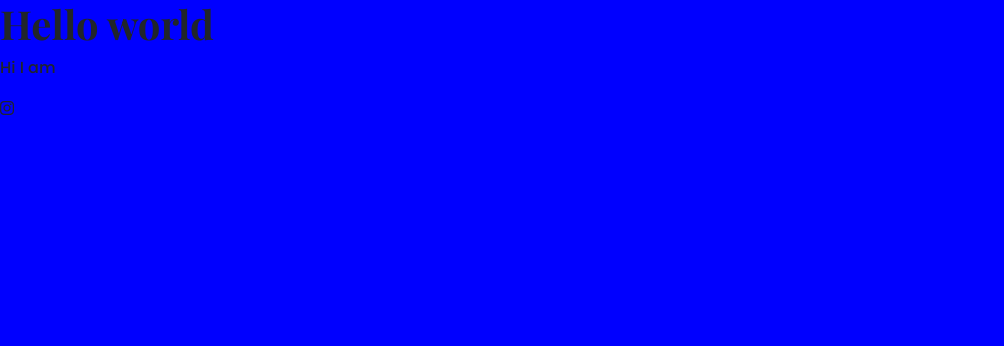
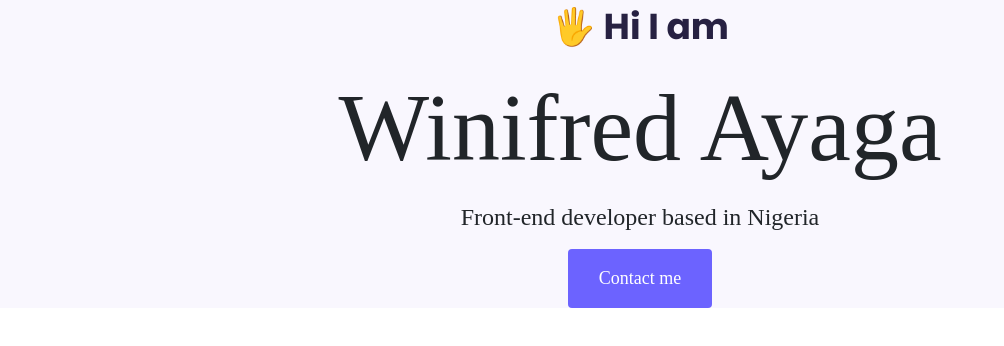
Before and after one commit to fredacee/portfolio-project, a plain HTML site: page index.html in a window 1280 px wide. Shown: the whole page, without its empty margins (0-1004 px from the left). Drawn offline with nearby package versions, Linux system fonts and the light colour scheme.

Commit message:
Built and designed the Homepage

```diff
--- a/index.html
+++ b/index.html
@@ -32,8 +32,11 @@
     ></script>
   </head>
   <body>
-    <h1>Hello world</h1>
-    <p>Hi I am</p>
-    <i class="fa-brands fa-instagram"></i>
+    <div class="hero">
+      <p>🖐 Hi I am</p>
+      <h1>Winifred Ayaga</h1>
+      <h2>Front-end developer based in Nigeria</h2>
+      <a href="#" class="btn btn-branding">Contact me</a>
+    </div>
   </body>
 </html>
--- a/styles/portfolio.css
+++ b/styles/portfolio.css
@@ -1,13 +1,54 @@
+:root {
+  --branding-color: #6c63ff;
+  --secondary-color: #f9f7fe;
+  --heading-font-family: "playfair Didplay", serif;
+  --default-font-family: "poppins", sans-serif;
+}
+
 body {
-  background: blue;
+  font-family: var(--deafault-font-family);
+}
+
+h1 h2 h3 h4 h5 h6 {
+  color: black;
+  font-family: var(--heading-font-family);
+  font-weight: bold;
 }
 
 h1 {
-  font-family: "Playfair Display", serif;
-  font-weight: bold;
+  font-size: 96px;
 }
 
 p {
   font-family: "Poppins", sans-serif;
   font-weight: normal;
 }
+
+.hero {
+  background: var(--secondary-color);
+  text-align: center;
+  padding: 160px 2opx;
+}
+
+.hero p {
+  font-size: 36px;
+  font-weight: bold;
+  margin-top: 0%;
+  color: #272142;
+}
+
+.hero h2 {
+  font-family: var(--heading-font-family);
+  font-weight: normal;
+  line-height: 2;
+  font-size: 24px;
+}
+
+.btn-branding {
+  background: var(--branding-color);
+  border-radius: 4px;
+  color: white;
+  font-size: 18px;
+  line-height: 27px;
+  padding: 15px 30px;
+}
```
